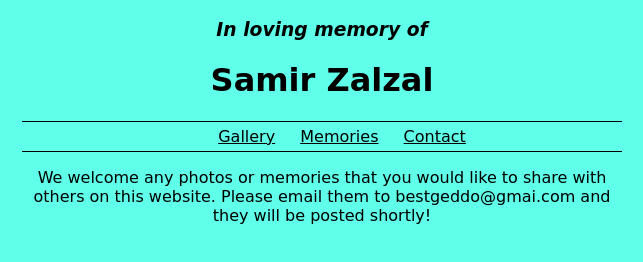
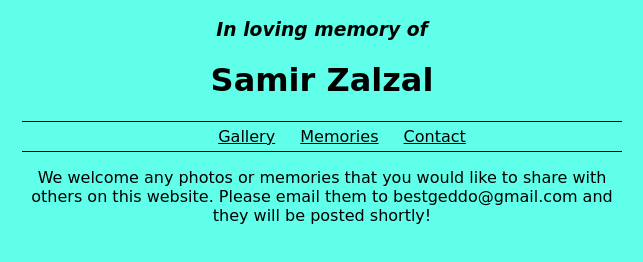
Before and after one commit to samirzalzal/samirzalzal.github.io, a plain HTML site: page contact.html in a window 1280 px wide. Shown: the full height of the page, 318-961 px from the left. Drawn offline with Linux system fonts and the light colour scheme; a web font is replaced by a local one.

Commit message:
Update contact.html

```diff
--- a/contact.html
+++ b/contact.html
@@ -18,7 +18,7 @@
     <li><a href="contact.html">Contact</a>
   </ul>
 
-<p>We welcome any photos or memories that you would like to share with others on this website. Please email them to bestgeddo@gmai.com and they will be posted shortly!</p>
+<p>We welcome any photos or memories that you would like to share with others on this website. Please email them to bestgeddo@gmail.com and they will be posted shortly!</p>
 
 </body
 
```
